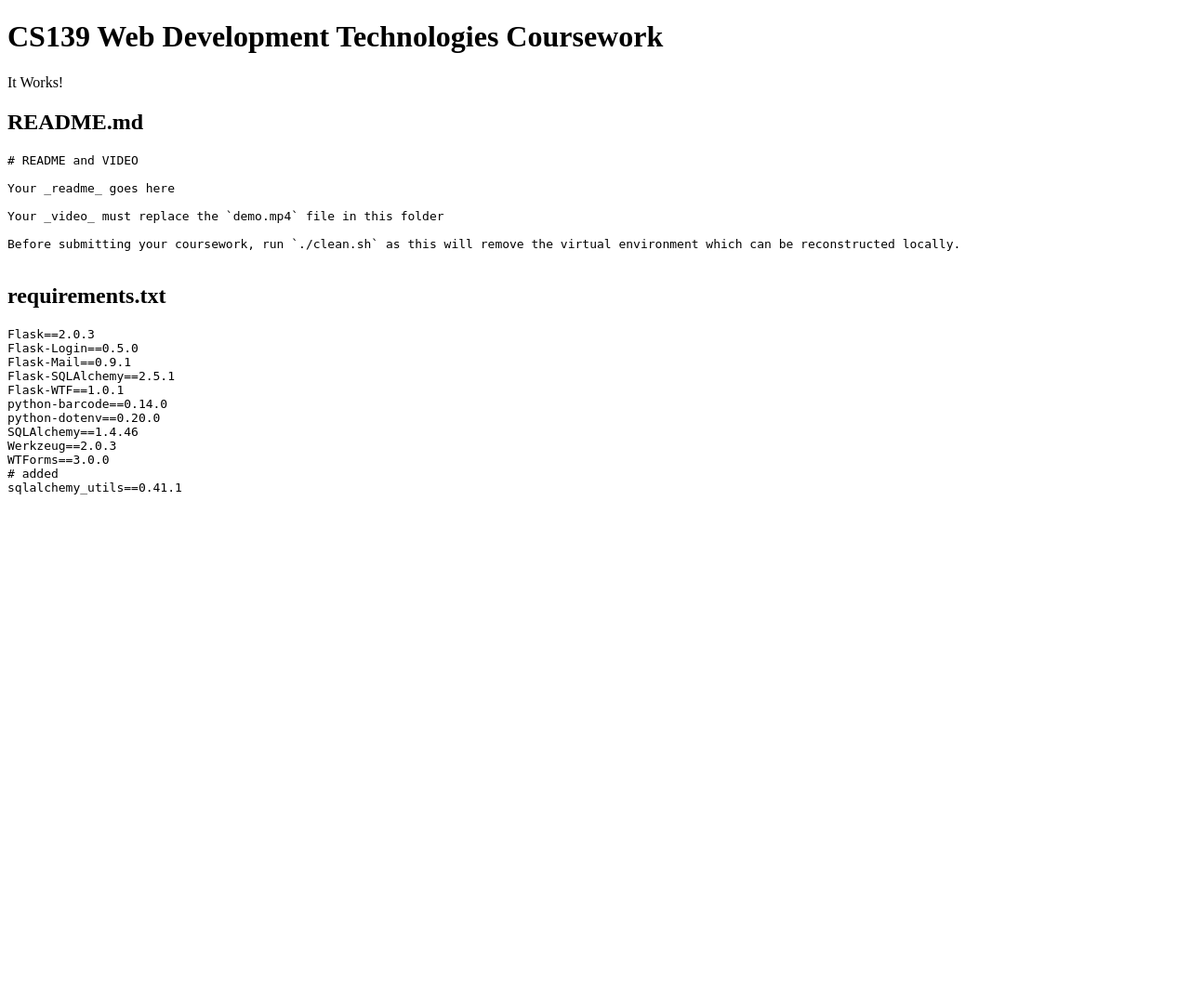
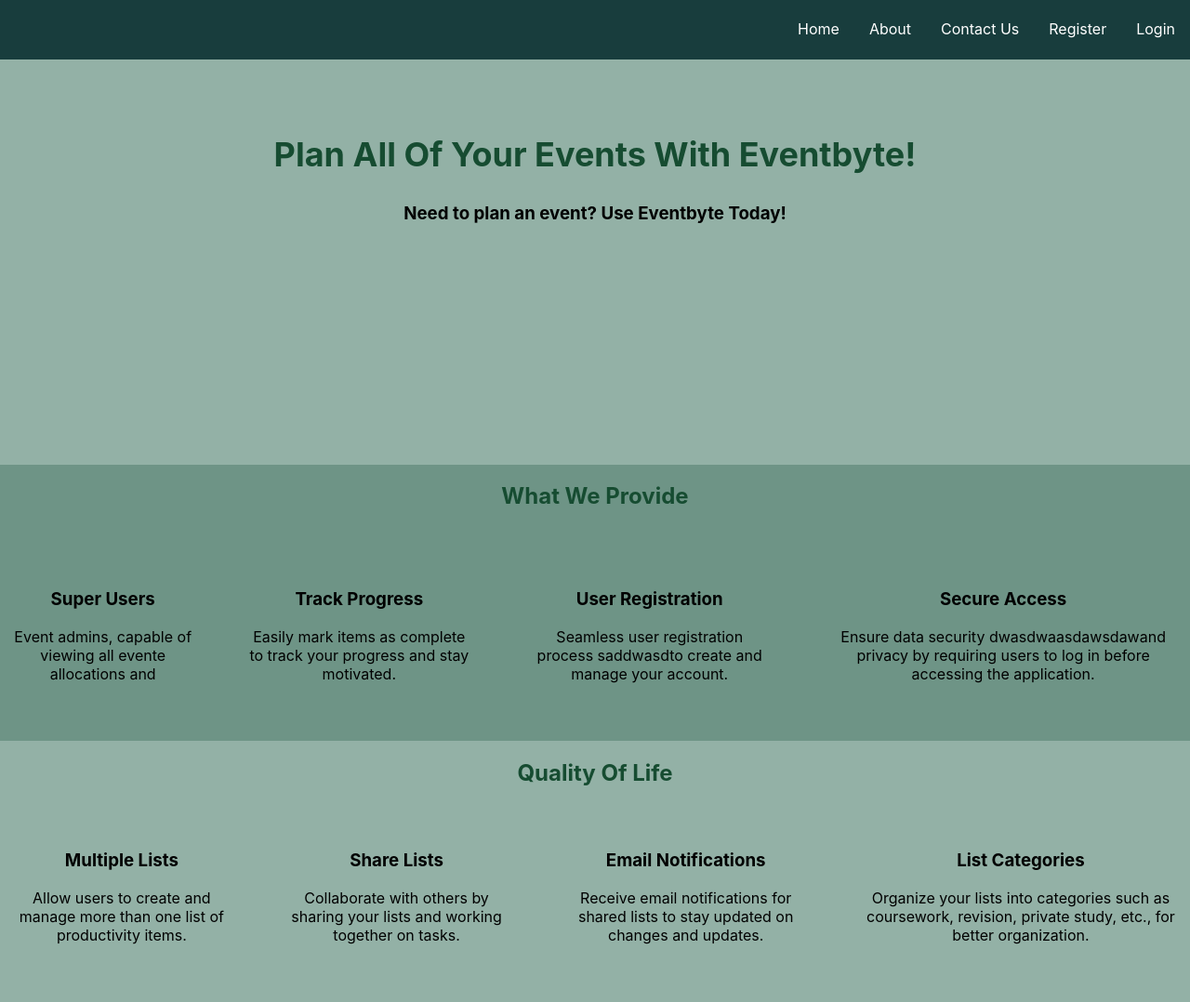
Before and after one commit to Chary-x/eventbyte, a Flask app: page /reqs in a window 1280 px wide. Shown: the whole page at 93% size. Before the commit the page ends 532 px from the top, so only its background shows below. Run offline with Flask 2, Linux system fonts and the light colour scheme.

Commit message:
register and login routes and styles

```diff
--- a/eventbyte.py
+++ b/eventbyte.py
@@ -38,3 +38,16 @@
 @app.route('/')
 def index():
    return render_template('pages/index.html')
+
+@app.route('/auth/register')
+def register():
+   return render_template('pages/auth/register.html')
+
+@app.route('/auth/login')
+def login():
+   return render_template('pages/auth/login.html')
+
+
+@app.route('/auth/forgot-password')
+def forgot_password():
+   pass
--- /dev/null
+++ b/static/css/components/navbar.css
@@ -0,0 +1,50 @@
+
+nav {
+    text-align: right;
+    background-color: #183D3D;
+    height: 64px;
+
+}
+
+nav ul {
+    list-style-type: none;
+    margin: 0;
+    padding-top: 7px;
+    overflow: hidden;
+    display: inline-block;
+}
+
+nav li {
+    display: inline-block;
+}
+
+nav li a {
+    position: relative;
+    display: block;
+    color: white;
+    padding: 14px 16px;
+    text-decoration: none;
+
+}
+
+nav li a:hover {
+    color: grey;
+    transition: all 0.5s;
+}
+
+/* growing line fx */
+nav li a::before {
+    content: '';
+    position: absolute;
+    bottom: 0;
+    left: 50%;
+    transform: translateX(-50%);
+    width: 0;
+    height: 2px;
+    background: white;
+    transition: width 0.3s;
+}
+
+nav li a:hover::before {
+    width: 100%;
+}
--- /dev/null
+++ b/static/css/pages/base_styles.css
@@ -0,0 +1,14 @@
+body{
+    background-color: #93B1A6 ;
+    font-family: Inter, system-ui, Avenir, Helvetica, Arial, sans-serif;
+    margin: 0;
+    padding: 0;
+
+}
+
+h1, h2{
+    color: #164c31;
+}
+h3,h4{
+    color: #000000
+}
--- /dev/null
+++ b/static/css/pages/index.css
@@ -0,0 +1,59 @@
+.container {
+    display: flex;
+    flex-direction: column;
+    height: 100vh;
+    scroll-behavior: smooth;
+    overflow-y: auto;
+    overflow-x: hidden;
+    transition: background-color 0.5s ease;
+}
+
+.main {
+    margin: 20px auto;
+}
+
+.container .hero {
+    margin-top: 50px;
+    margin-bottom: 15rem;
+    height: 400px;
+    align-self: center;
+    text-align: center;
+}
+
+.container .hero h1 {
+    font-size: 36px;
+}
+
+.container .features {
+    display: flex;
+    flex-direction: column;
+    background: #6e9486;
+    text-decoration: None;
+    text-align: center;
+    padding: 0px;
+    list-style: None;
+}
+
+.features ul{
+    list-style: None;
+}
+
+.container .features .provide ul,
+.container .features .other-features ul {
+    padding: 0px;
+    display: flex;
+    flex-direction: row;
+    justify-content: center;
+    gap: 2rem;
+}
+
+.container .features .provide li,
+.container .features .other-features li {
+    margin: 30px 15px; /
+}
+
+
+.container .features .other-features{
+    background-color: #93B1A6;
+    flex-grow: 1;
+}
--- /dev/null
+++ b/templates/components/base.html
@@ -0,0 +1,29 @@
+<!DOCTYPE html>
+<html lang="en">
+<head>
+    <meta charset="UTF-8">
+    <meta http-equiv="X-UA-Compatible" content="IE=edge">
+    <meta name="viewport" content="width=device-width, initial-scale=1.0">
+    <link rel="stylesheet" href="/static/css/pages/base_styles.css" type="text/css">
+    <link rel="stylesheet" href="/static/css/components/navbar.css" type="text/css">
+    <title>{% block title %}EventByte{% endblock %}</title>
+
+    {% block css %}{% endblock %}
+
+</head>
+<body>
+
+    <!-- Navbar is present on most pages so i decided to stick within base file instead of adding on every page-->
+    {% block js %}{% endblock %}
+    <navbar>
+        {% include "components/navbar.html" %}
+    </navbar>
+
+    {% block content %}
+
+
+
+    {% endblock %}
+
+</body>
+</html>
--- /dev/null
+++ b/templates/components/navbar.html
@@ -0,0 +1,9 @@
+<nav>
+    <ul>
+        <li style="float: left;"><a href="/">Home</a></li>
+        <li style="float: left;"><a href="#about">About</a></li>
+        <li style="float: left;"><a href="#contact">Contact Us</a></li>
+        <li style="float: left;"><a href="/auth/register">Register</a></li>
+        <li style="float: left;"><a href="/auth/login">Login</a></li>
+    </ul>
+</nav>
--- a/templates/pages/index.html
+++ b/templates/pages/index.html
@@ -1,14 +1,74 @@
-<!DOCTYPE html>
-<html lang="en">
-    <head>
-        <title>Coursework Example</title>
-    </head>
-    <body>
-        <h1>CS139 Web Development Technologies Coursework</h1>
-        <p>It Works!</p>
-        <h2>README.md</h2>
-        <pre>{{README}}</pre>
-        <h2>requirements.txt</h2>
-        <pre>{{requirements}}</pre>
-    </body>
-</html>
+
+
+{% extends "components/base.html" %}
+{% block css %}
+<link rel="stylesheet" href="/static/css/components/navbar.css" type="text/css">
+<link rel="stylesheet" href="/static/css/base_styles.css" type="text/css">
+<link rel="stylesheet" href="/static/css/pages/index.css" type="text/css">
+{% endblock %}
+
+{% block content %}
+<body>
+    <div class="container">
+        <section class="hero">
+            <h1>Plan All Of Your Events With Eventbyte!</h1>
+            <h3>Need to plan an event? Use Eventbyte Today!</h3>
+        </section>
+
+        <section class="features">
+            <h2>What We Provide</h2>
+            <div class="provide">
+                <!-- todo -> get good definitions for each from the course spec
+                    provide images of each
+                    put in row flex on what we provide
+                    nice card
+
+                -->
+                <ul>
+                    <li>
+                        <h3>Super Users</h3>
+                        <p>Event admins, capable of viewing all evente allocations and</p>
+                    </li>
+                    <li>
+                        <h3>Track Progress</h3>
+                        <p>Easily mark items as complete to track your progress and stay motivated.</p>
+                    </li>
+                    <li>
+                        <h3>User Registration</h3>
+                        <p>Seamless user registration process saddwasdto create and manage your account.</p>
+                    </li>
+                    <li>
+                        <h3>Secure Access</h3>
+                        <p>Ensure data security dwasdwaasdawsdawand privacy by requiring users to log in before accessing the application.</p>
+                    </li>
+                </ul>
+            </div>
+
+            <div class="other-features">
+                <h2>Quality Of Life</h2>
+                <ul>
+                    <li>
+                        <h3>Multiple Lists</h3>
+                        <p>Allow users to create and manage more than one list of productivity items.</p>
+                    </li>
+                    <li>
+                        <h3>Share Lists</h3>
+                        <p>Collaborate with others by sharing your lists and working together on tasks.</p>
+                    </li>
+                    <li>
+                        <h3>Email Notifications</h3>
+                        <p>Receive email notifications for shared lists to stay updated on changes and updates.</p>
+                    </li>
+                    <li>
+                        <h3>List Categories</h3>
+                        <p>Organize your lists into categories such as coursework, revision, private study, etc., for better organization.</p>
+                    </li>
+                </ul>
+            </div>
+        </section>
+</body>
+
+
+
+
+{% endblock %}
```
Also changed, not shown: static/css/pages/auth/login.css (added, +83 -0 lines), static/css/pages/auth/register.css (added, +76 -0 lines), static/css/tags/forms.css (added, +69 -0 lines), templates/pages/auth/login.html (added, +32 -0 lines), templates/pages/auth/register.html (added, +60 -0 lines), eventbyte.sqlite.
